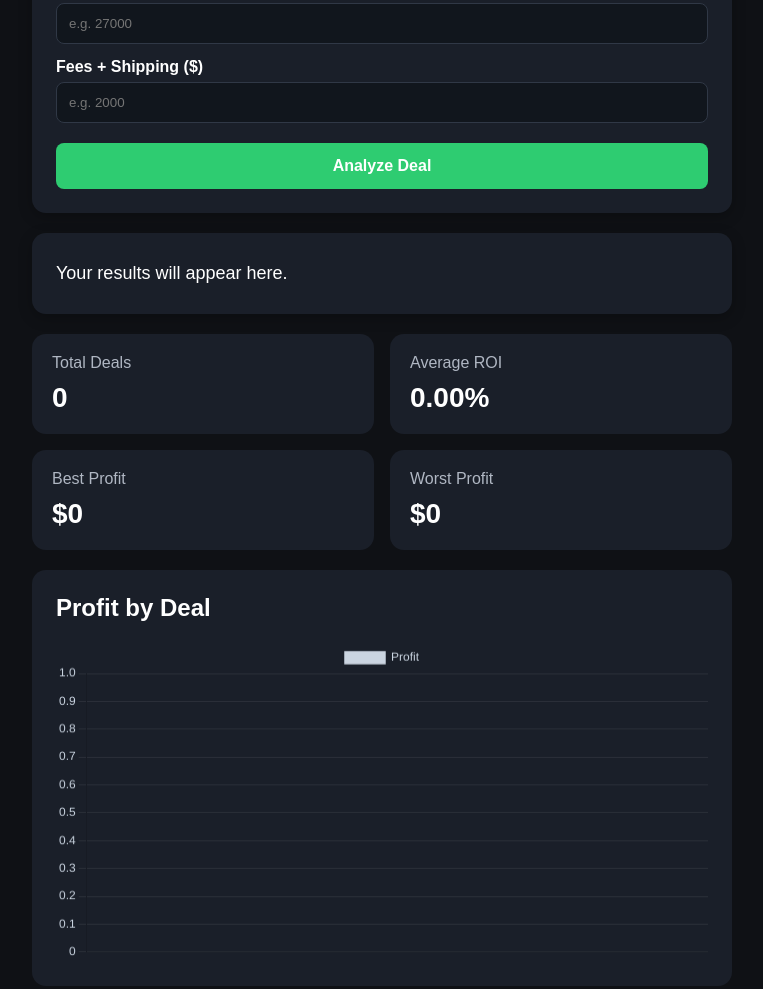
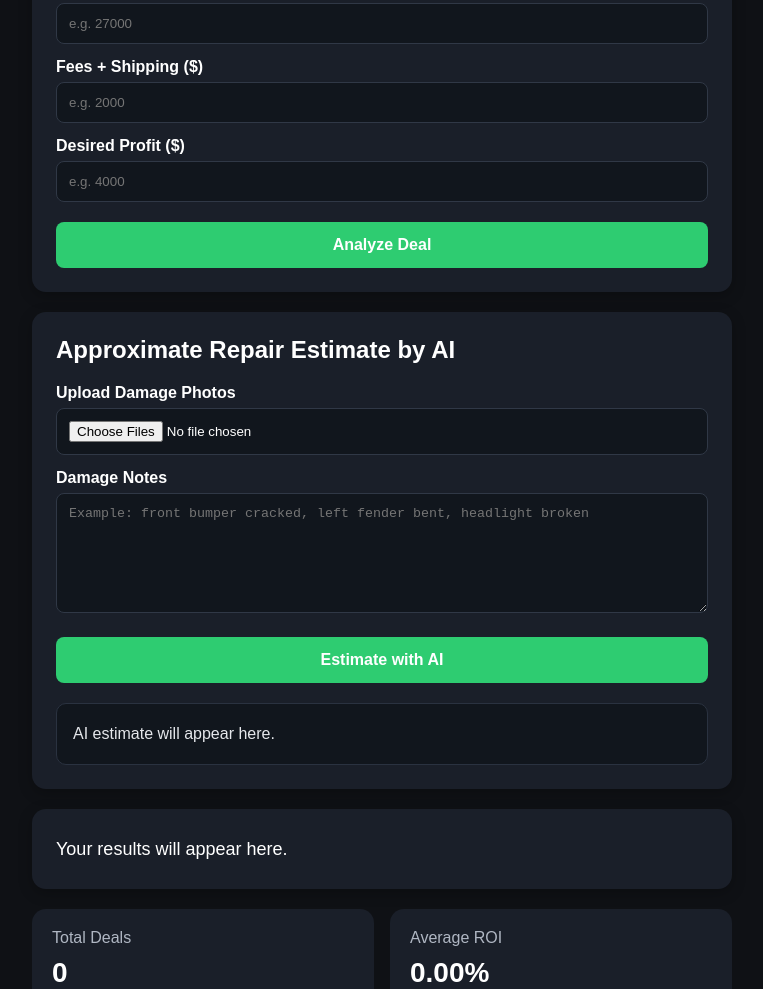
Before and after one commit to avixidev/salvage-car-analyzer, a plain HTML site: page index.html in a window 1280 px wide. Shown: the part 796-1785 px from the top of the page, without its empty margins (258-1021 px from the left). Drawn offline with nearby package versions, Linux system fonts and the light colour scheme.

Commit message:
AI Estimate UI Prototype

```diff
--- a/index.html
+++ b/index.html
@@ -51,7 +51,29 @@
             <label for="fees">Fees + Shipping ($)</label>
             <input type="number" id="fees" placeholder="e.g. 2000">
 
+            <label for="desiredProfit">Desired Profit ($)</label>
+            <input type="number" id="desiredProfit" placeholder="e.g. 4000">
+
             <button onclick="calculate()">Analyze Deal</button>
+        </div>
+
+        <div class="ai-card">
+            <h2>Approximate Repair Estimate by AI</h2>
+
+            <label for="damagePhotos">Upload Damage Photos</label>
+            <input type="file" id="damagePhotos" multiple accept="image/*">
+
+            <label for="damageNotes">Damage Notes</label>
+            <textarea
+                id="damageNotes"
+                placeholder="Example: front bumper cracked, left fender bent, headlight broken"
+            ></textarea>
+
+            <button type="button" onclick="estimateRepairWithAI()">Estimate with AI</button>
+
+            <div id="aiEstimateResult">
+                AI estimate will appear here.
+            </div>
         </div>
 
         <div class="result-card" id="result">
--- a/script.js
+++ b/script.js
@@ -29,6 +29,9 @@ function calculate() {
     const totalInvestment = auction + repair + fees;
     const profit = market - totalInvestment;
     const roi = (profit / totalInvestment) * 100;
+
+    const desiredProfit = parseFloat(document.getElementById("desiredProfit").value) || 0;
+    const maxBid = market - repair - fees - desiredProfit;
 
     let dealRating = "";
     let dealBadgeClass = "";
@@ -77,6 +80,7 @@ function calculate() {
             <strong>Deal Rating:</strong>
             <span class="badge ${dealBadgeClass}">${dealRating}</span>
         </div>
+        <div class="result-row"><strong>Safe Max Bid:</strong> $${maxBid.toLocaleString()}</div>
     `;
 
     const deal = {
@@ -377,3 +381,63 @@ function estimateRepair() {
 
     document.getElementById("repairCost").value = estimate;
 }
+function estimateRepairWithAI() {
+    const notes = document.getElementById("damageNotes").value.trim();
+    const files = document.getElementById("damagePhotos").files;
+    const damageType = document.getElementById("damageType").value;
+    const marketPrice = parseFloat(document.getElementById("marketPrice").value) || 0;
+
+    if (!notes && files.length === 0) {
+        document.getElementById("aiEstimateResult").innerHTML =
+            "Please upload at least one photo or add damage notes.";
+        return;
+    }
+
+    let minEstimate = 0;
+    let maxEstimate = 0;
+    let confidence = "Medium";
+    let components = [];
+
+    if (damageType === "Front End") {
+        minEstimate = marketPrice * 0.12;
+        maxEstimate = marketPrice * 0.20;
+        components = ["front bumper", "headlights", "hood", "fender"];
+    } else if (damageType === "Rear End") {
+        minEstimate = marketPrice * 0.08;
+        maxEstimate = marketPrice * 0.15;
+        components = ["rear bumper", "trunk", "tail lights"];
+    } else if (damageType === "Side Damage") {
+        minEstimate = marketPrice * 0.15;
+        maxEstimate = marketPrice * 0.25;
+        components = ["doors", "side panels", "mirror", "paint work"];
+    } else if (damageType === "Hail") {
+        minEstimate = marketPrice * 0.05;
+        maxEstimate = marketPrice * 0.12;
+        components = ["roof", "hood", "trunk lid", "paintless dent repair"];
+    } else if (damageType === "Flood") {
+        minEstimate = marketPrice * 0.20;
+        maxEstimate = marketPrice * 0.40;
+        components = ["electrical system", "interior", "modules", "wiring"];
+        confidence = "Low";
+    } else if (damageType === "Mechanical") {
+        minEstimate = marketPrice * 0.10;
+        maxEstimate = marketPrice * 0.30;
+        components = ["engine components", "cooling system", "belts", "diagnostics"];
+        confidence = "Low";
+    } else {
+        minEstimate = marketPrice * 0.10;
+        maxEstimate = marketPrice * 0.18;
+        components = ["general body work", "inspection required"];
+    }
+
+    document.getElementById("aiEstimateResult").innerHTML = `
+        <strong>Approximate Repair Estimate by AI</strong><br><br>
+        <strong>Estimated damaged components:</strong><br>
+        ${components.map(item => `• ${item}`).join("<br>")}<br><br>
+        <strong>Estimated repair range:</strong><br>
+        $${Math.round(minEstimate).toLocaleString()} – $${Math.round(maxEstimate).toLocaleString()}<br><br>
+        <strong>Confidence:</strong> ${confidence}<br><br>
+        <strong>Notes:</strong><br>
+        This is an approximate AI-style estimate based on photos, notes, selected damage type, and market value. Hidden structural or internal damage may increase the final repair cost.
+    `;
+}
--- a/style.css
+++ b/style.css
@@ -273,3 +273,42 @@ th {
     width: 100% !important;
     height: 320px !important;
 }
+.ai-card {
+    background: #1a1f29;
+    border-radius: 14px;
+    padding: 24px;
+    margin-bottom: 20px;
+    box-shadow: 0 4px 14px rgba(0, 0, 0, 0.25);
+}
+
+.ai-card h2 {
+    margin-top: 0;
+    margin-bottom: 20px;
+}
+
+textarea {
+    width: 100%;
+    min-height: 120px;
+    padding: 12px;
+    border-radius: 8px;
+    border: 1px solid #303846;
+    background: #11161d;
+    color: white;
+    box-sizing: border-box;
+    resize: vertical;
+}
+
+textarea:focus {
+    outline: none;
+    border-color: #2ecc71;
+}
+
+#aiEstimateResult {
+    margin-top: 20px;
+    padding: 16px;
+    border-radius: 10px;
+    background: #11161d;
+    border: 1px solid #2a3240;
+    line-height: 1.7;
+    color: #e5e7eb;
+}
```
